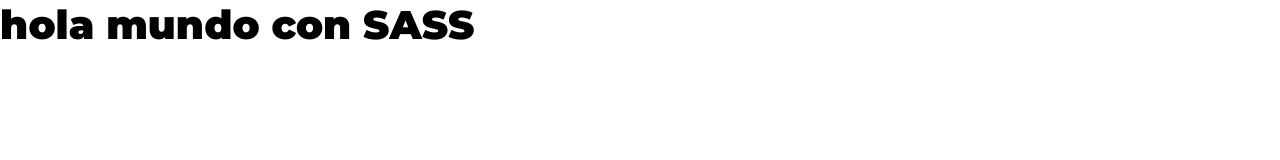
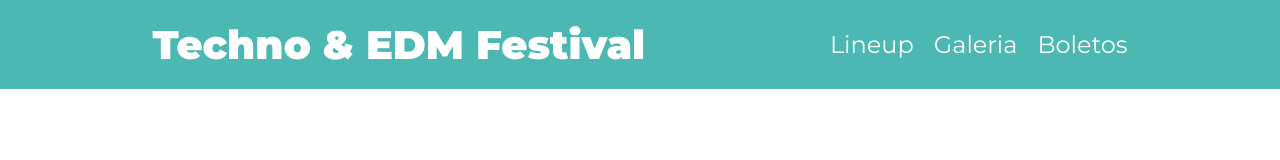
Before and after one commit to JUANJOSEROMANPROGRAMA/Festival-de-Musica, a website: page index.html in a window 1280 px wide. Drawn offline with Linux system fonts and the light colour scheme.

Commit message:
Festival Musica: Header creado

```diff
--- a/index.html
+++ b/index.html
@@ -14,12 +14,28 @@
 
 
     <!-- CSS -->
-    <link rel="stylesheet" href="/build/css/app.css">
+    <link rel="stylesheet" href="build/css/app.css">
     <title>Festival De Musica</title>
 </head>
 
 <body>
-    <h1>hola mundo con SASS</h1>
+
+        <header class="header">
+            <div class="contenedor contenido-header">
+                <h1>Techno & EDM Festival</h1>
+
+                <nav class="navegacion-principal">
+
+                    <a href="#">Lineup</a>
+                    <a href="#">Galeria</a>
+                    <a href="#">Boletos</a>
+
+                </nav>
+            </div>
+
+
+        </header>
+
 </body>
 
 </html>
--- a/src/scss/app.scss
+++ b/src/scss/app.scss
@@ -1 +1,2 @@
 @forward 'base';
+@forward 'layout';
--- /dev/null
+++ b/src/scss/layout/_header.scss
@@ -0,0 +1,42 @@
+@use '../base/variables' as var;
+
+
+
+.header {
+
+    background-color: var.$verde;
+
+
+    .contenido-header {
+
+        padding: 2rem;
+        display: flex;
+        justify-content: space-around;
+        align-items: center;
+    }
+}
+
+
+h1 {
+    color: var.$blanco;
+    margin: 0;
+}
+
+
+
+.navegacion-principal {
+    display: flex;
+    font-size: 2.4rem;
+        gap:2rem;
+
+
+    a {
+        color: var.$blanco;
+
+        &:hover{
+
+        color: var.$amarillo;
+        }
+
+    }
+}
--- /dev/null
+++ b/src/scss/layout/_index.scss
@@ -0,0 +1 @@
+@forward 'header';
```
Also changed, not shown: build/css/app.css.
